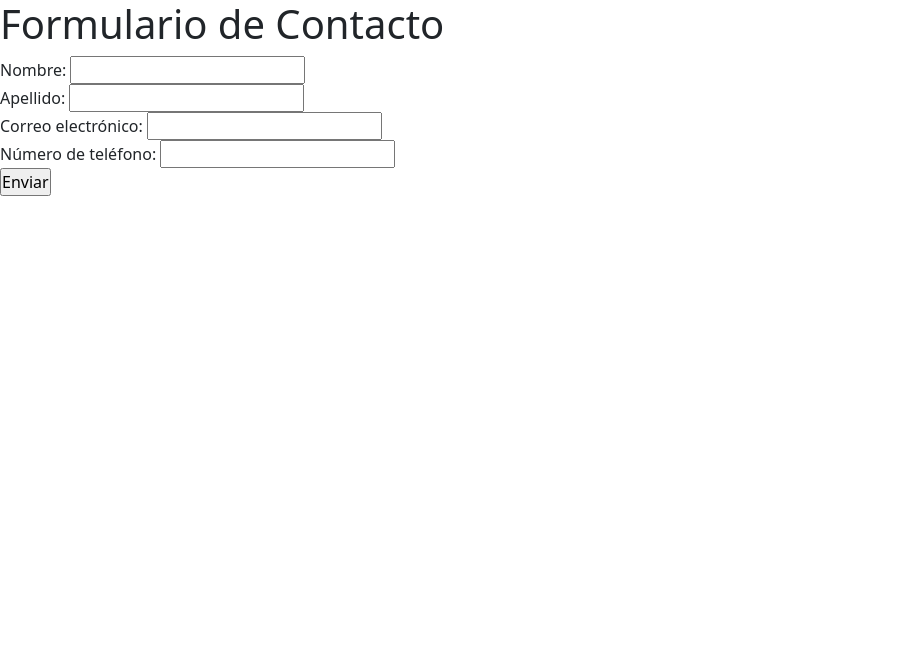
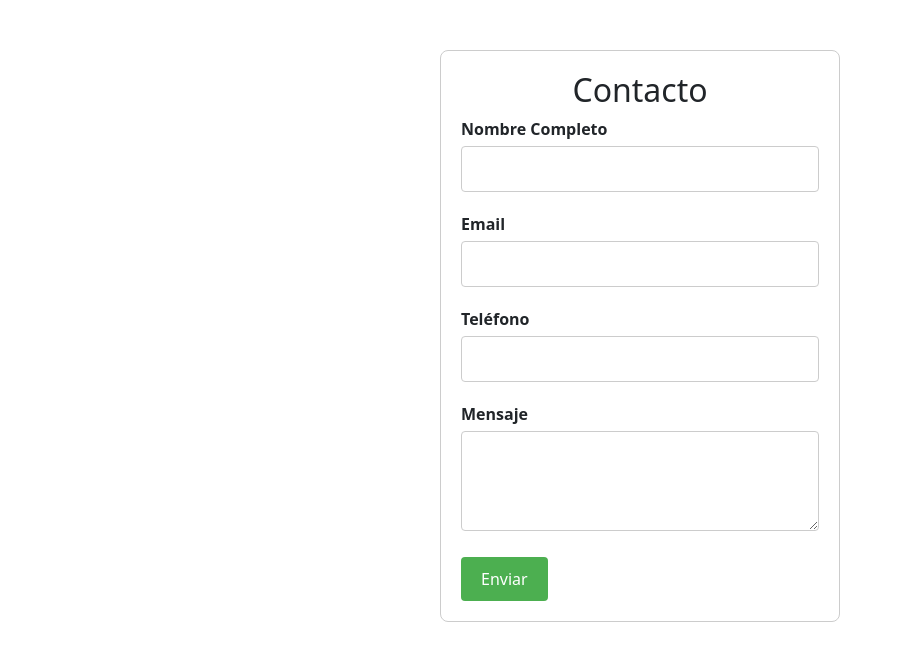
Before and after one commit to IgnacioConsoli/PROYECTO-INTEGRADOR-WEB-UNTREFSCHOOL., a website: page pages/formulario.html in a window 1280 px wide. Shown: the whole page, without its empty margins (0-903 px from the left). Drawn offline with nearby package versions, Linux system fonts and the light colour scheme; files that its build step writes are made by us from their sources; a web font is replaced by a local one.

Commit message:
mejorando el proyecto

```diff
--- a/pages/formulario.html
+++ b/pages/formulario.html
@@ -1,5 +1,6 @@
 <!DOCTYPE html>
 <html lang="en">
+
 <head>
     <meta charset="UTF-8">
     <meta name="viewport" content="width=device-width, initial-scale=1.0">
@@ -9,28 +10,41 @@
     <link rel="preconnect" href="https://fonts.googleapis.com">
     <link rel="preconnect" href="https://fonts.gstatic.com" crossorigin>
     <link href="https://fonts.googleapis.com/css2?family=Belanosima&family=Poppins&display=swap" rel="stylesheet">
-        <link rel="stylesheet" href="./css/style.css">
+    <link rel="icon" href="../assets/img/favicon-school.png">
+    <link rel="stylesheet" href="../css/style.css">
     <title>Formulario</title>
 </head>
+
 <body>
     <!-- falta linkear el form -->
     <main>
-        <h1>Formulario de Contacto</h1>
-        <form action="https://formsubmit.co/your@email.com" method="POST" >
-        <label for="nombre">Nombre:</label>
+        <div class="form-container">
+            <h2 class="h2-contacto">Contacto</h2>
+            <form action="https://formsubmit.co/nachoconsoli02@gmail.com.com" method="POST">
+                <div class="form-group">
+                    <label for="nombre">Nombre Completo</label>
                     <input type="text" id="nombre" name="nombre" required>
-        <br>
-        <label for="apellido">Apellido:</label>
-        <input type="text" id="apellido" name="apellido" required>
-        <br>
-        <label for="email">Correo electrónico:</label>
+                </div>
+
+                <div class="form-group">
+                    <label for="email">Email</label>
                     <input type="email" id="email" name="email" required>
-        <br>
-        <label for="telefono">Número de teléfono:</label>
+                </div>
+
+                <div class="form-group">
+                    <label for="telefono">Teléfono</label>
                     <input type="tel" id="telefono" name="telefono" required>
-        <br>
-        <input type="submit" value="Enviar">
+                </div>
+
+                <div class="form-group">
+                    <label for="mensaje">Mensaje</label>
+                    <textarea id="mensaje" name="mensaje" required></textarea>
+                </div>
+
+                <button type="submit">Enviar</button>
             </form>
+        </div>
     </main>
 </body>
+
 </html>
--- a/scss/components/_componentes.scss
+++ /dev/null
@@ -1,5 +0,0 @@
-.navbar{
-    display: flex;
-
-
-}
--- a/scss/components/_components.scss
+++ b/scss/components/_components.scss
@@ -0,0 +1,52 @@
+.navbar {
+    display: flex;
+
+}
+
+.form-container {
+    max-width: 400px;
+    margin: 50px auto;
+    padding: 20px;
+    border: 1px solid #ccc;
+    border-radius: 8px;
+    background-color: #fff;
+}
+
+.h2-contacto{
+    text-align: center;
+}
+
+.form-group {
+    margin-bottom: 20px;
+}
+
+label {
+    display: block;
+    font-weight: bold;
+    margin-bottom: 5px;
+}
+
+input,
+textarea {
+    width: 100%;
+    padding: 10px;
+    border: 1px solid #ccc;
+    border-radius: 4px;
+}
+
+textarea {
+    height: 100px;
+}
+
+button {
+    background-color: #4CAF50;
+    color: #fff;
+    border: none;
+    padding: 10px 20px;
+    border-radius: 4px;
+    cursor: pointer;
+}
+
+button:hover {
+    background-color: #45a049;
+}
--- a/scss/layout/_footer.scss
+++ b/scss/layout/_footer.scss
@@ -1,4 +1,5 @@
 .redes-sociales{
+    margin-left: 4rem;
     display: grid;
     align-items: center;
     grid-template-columns: 1fr 1fr 1fr 1fr 1fr 1fr;
@@ -28,6 +29,7 @@
 
 .redes {
     grid-area: redes;
+
 }
 
 .sociales {
--- a/scss/layout/_main.scss
+++ b/scss/layout/_main.scss
@@ -10,6 +10,7 @@
 }
 
 .div-quienes-somos {
+    border-top-style: solid;
     display: grid;
     justify-items: center;
     grid-template-columns: 1fr 1fr 1fr 1fr 1fr 1fr;
@@ -27,10 +28,10 @@
 
 .Imagen {
     grid-area: Imagen;
-    margin: 2rem;
+    margin: 1rem;
     display: flex;
-    width: 15rem;
-    height: 15rem;
+    width: 22rem;
+    height: 21rem;
 
 
 }
@@ -38,6 +39,7 @@
 .Parrafo {
     grid-area: Parrafo;
     font-family: 'Poppins', sans-serif;
+    border-right: 4rem;
 }
 
 .Quienes-somos {
@@ -51,8 +53,10 @@
 }
 
 .section-padre {
+    border-top-style: solid;
     display: grid;
     justify-items: center;
+    align-items: center;
     grid-template-columns: 1fr 1fr 1fr 1fr 1fr 1fr;
     grid-template-rows: 1fr 0.5fr 1.5fr 1fr 1fr;
     grid-auto-columns: 1fr;
@@ -64,6 +68,7 @@
         "prrfo prrfo prrfo imgg imgg imgg"
         "prrfo prrfo prrfo imgg imgg imgg"
         "prrfo prrfo prrfo imgg imgg imgg";
+
 }
 
 .pqe {
@@ -76,32 +81,36 @@
 
 .prrfo {
     grid-area: prrfo;
+    font-family: 'Poppins', sans-serif;
+    margin-left: 4rem;
 }
 
 .imgg {
     grid-area: imgg;
-    font-family: 'Poppins', sans-serif;
+    display: flex;
 }
 
+
+
+.propuesta {
+
+    margin-top: 4rem;
+    margin-bottom: 5rem;
+    font-size: xx-large;
+    margin-left: 8rem;
+}
 .sect-cards {
     display: flex;
     justify-content: space-around;
 }
 
-.propuesta {
-    margin-top: 4rem;
-    margin-bottom: 5rem;
-    font-size: xx-large;
-    margin-left: 8rem;
-}
-
 .section-ultimas-noticias {
-
+    margin-left: 4rem;
     display: grid;
     grid-template-columns: 1fr 1fr 1fr 1fr 1fr 1fr;
     grid-template-rows: 1fr 0.5fr 1.5fr 1fr 1fr;
     grid-auto-columns: 1fr;
-    gap: 0px 0px;
+    gap: 0rem 8rem;
     grid-auto-flow: row;
     grid-template-areas:
         "tun tun tun tun tun tun"
--- a/scss/style.scss
+++ b/scss/style.scss
@@ -1,5 +1,5 @@
 @import "./base/reset";
-@import "./components/componentes";
+@import "./components/components";
 @import "./layout/mediaQ";
 @import "./layout/body";
 @import "./layout/footer";
```
Also changed, not shown: index.html (+45 -23 lines), assets/img/favicon-school.png (added), css/style.css, 1 other file. Lines whose indentation alone changed are shown as unchanged.
